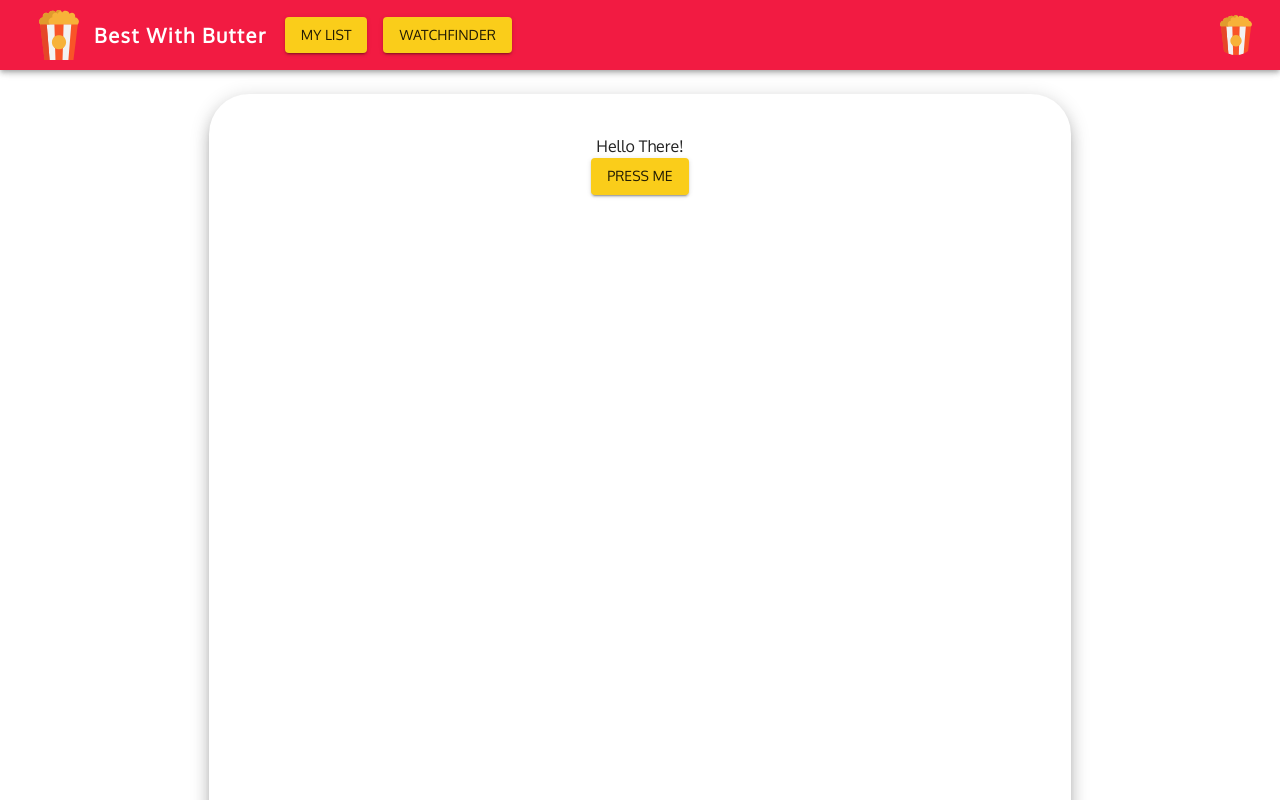
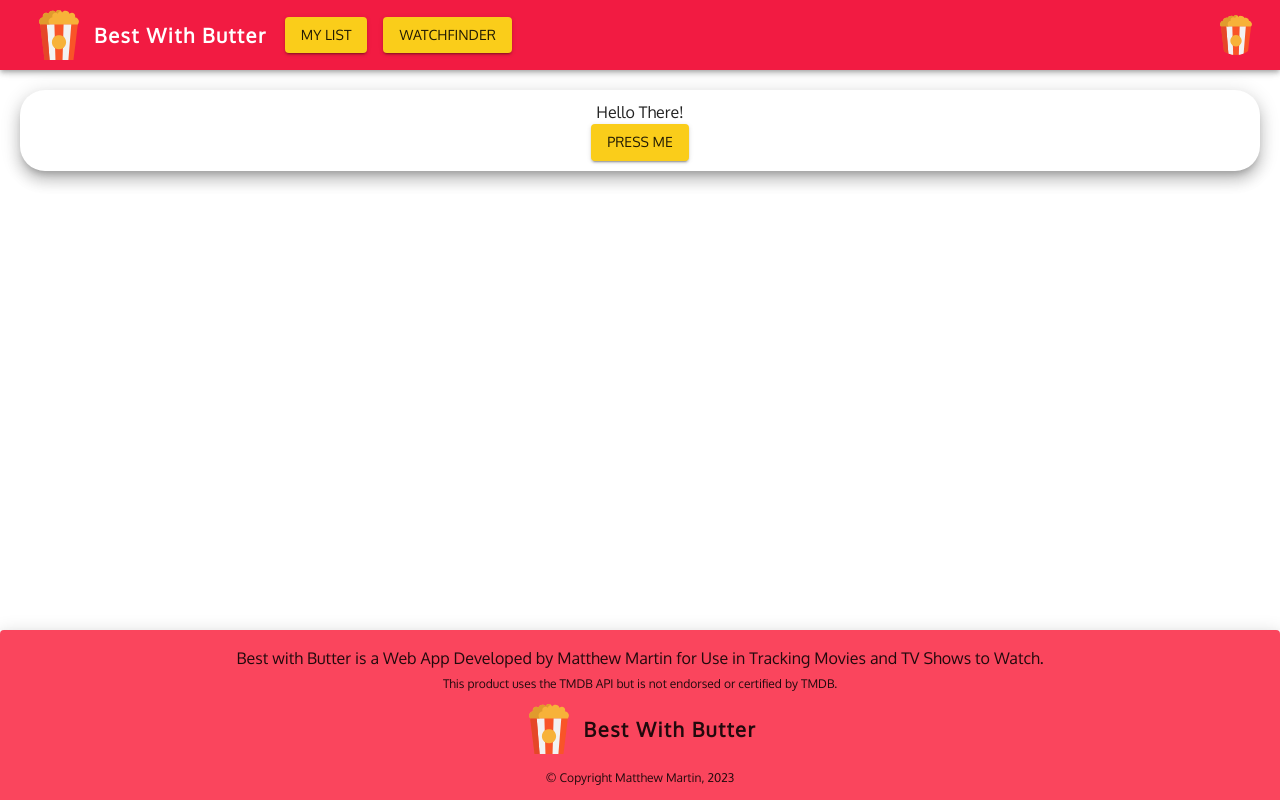
Before and after one commit to mkmcary/bestwithbutter, a React (Vite) app in the folder frontend/: page / in a window 1280 px wide. Shown: the top 800 px of the page. Built offline with nearby package versions, Linux system fonts and the light colour scheme.

Commit message:
Extracting ContentWrapper.

```diff
--- a/frontend/src/App.tsx
+++ b/frontend/src/App.tsx
@@ -28,38 +28,14 @@ const theme = createTheme({
 function App() {
   return (
     <Box>
+      <ApiContextProvider>
         <ThemeProvider theme={theme}>
           <CssBaseline />
           <NavBar />
-        <Box
-          sx={{
-            display: "flex",
-            justifyContent: "center",
-            alignItems: "center",
-            p: 3,
-          }}
-        >
-          <Paper
-            elevation={10}
-            sx={{
-              borderRadius: 10,
-              width: "70%",
-              height: "100%",
-              maxWidth: 1000,
-              minHeight: 1000,
-              justifyContent: "center",
-              alignItems: "center",
-              textAlign: "center",
-              p: 5,
-            }}
-          >
-            <ApiContextProvider>
           <Outlet />
-            </ApiContextProvider>
-          </Paper>
-        </Box>
           <Footer />
         </ThemeProvider>
+      </ApiContextProvider>
     </Box>
   );
 }
--- /dev/null
+++ b/frontend/src/components/ContentWrapper/index.tsx
@@ -0,0 +1,26 @@
+import { Paper } from "@mui/material";
+
+type ContentWrapperProps = {
+  children: JSX.Element[];
+};
+
+function ContentWrapper({ children }: ContentWrapperProps) {
+  return (
+    <Paper
+      elevation={10}
+      sx={{
+        borderRadius: "25px",
+        width: "100%",
+        height: "100%",
+        justifyContent: "center",
+        alignItems: "center",
+        textAlign: "center",
+        p: "10px",
+      }}
+    >
+      {children}
+    </Paper>
+  );
+}
+
+export default ContentWrapper;
--- a/frontend/src/components/Footer/index.tsx
+++ b/frontend/src/components/Footer/index.tsx
@@ -3,19 +3,20 @@ import Logo from "../Logo";
 
 function Footer() {
   return (
-    <Box>
     <Paper
       elevation={10}
       sx={{
+        display: "flex",
         width: "100%",
-          height: 200,
+        minHeight: "20vh",
         backgroundColor: "#FA455D",
+        alignItems: "center",
         justifyContent: "center",
-          alignItems: "center",
         textAlign: "center",
         p: 2,
       }}
     >
+      <div>
         <Typography variant="body1">
           Best with Butter is a Web App Developed by Matthew Martin for Use in
           Tracking Movies and TV Shows to Watch.
@@ -25,14 +26,20 @@ function Footer() {
           This product uses the TMDB API but is not endorsed or certified by
           TMDB.
         </Typography>
-        <Box>
+        <Box
+          sx={{
+            display: "flex",
+            width: "100%",
+            justifyContent: "center",
+          }}
+        >
           <Logo />
         </Box>
         <Typography variant="caption">
           &copy; Copyright Matthew Martin, 2023
         </Typography>
+      </div>
     </Paper>
-    </Box>
   );
 }
 
--- a/frontend/src/routes/homepage.tsx
+++ b/frontend/src/routes/homepage.tsx
@@ -1,12 +1,15 @@
 import { Box, Typography, Button } from "@mui/material";
+import ContentWrapper from "../components/ContentWrapper";
 
 function HomePage() {
   return (
-    <Box>
-      <Typography>Hello There!</Typography>
-      <Button variant="contained" color="secondary">
-        Press me
-      </Button>
+    <Box sx={{ minHeight: "70vh", p: "20px" }}>
+      <ContentWrapper>
+        <Typography>Hello There!</Typography>
+        <Button variant="contained" color="secondary">
+          Press me
+        </Button>
+      </ContentWrapper>
     </Box>
   );
 }
```
Lines whose indentation alone changed are shown as unchanged.
